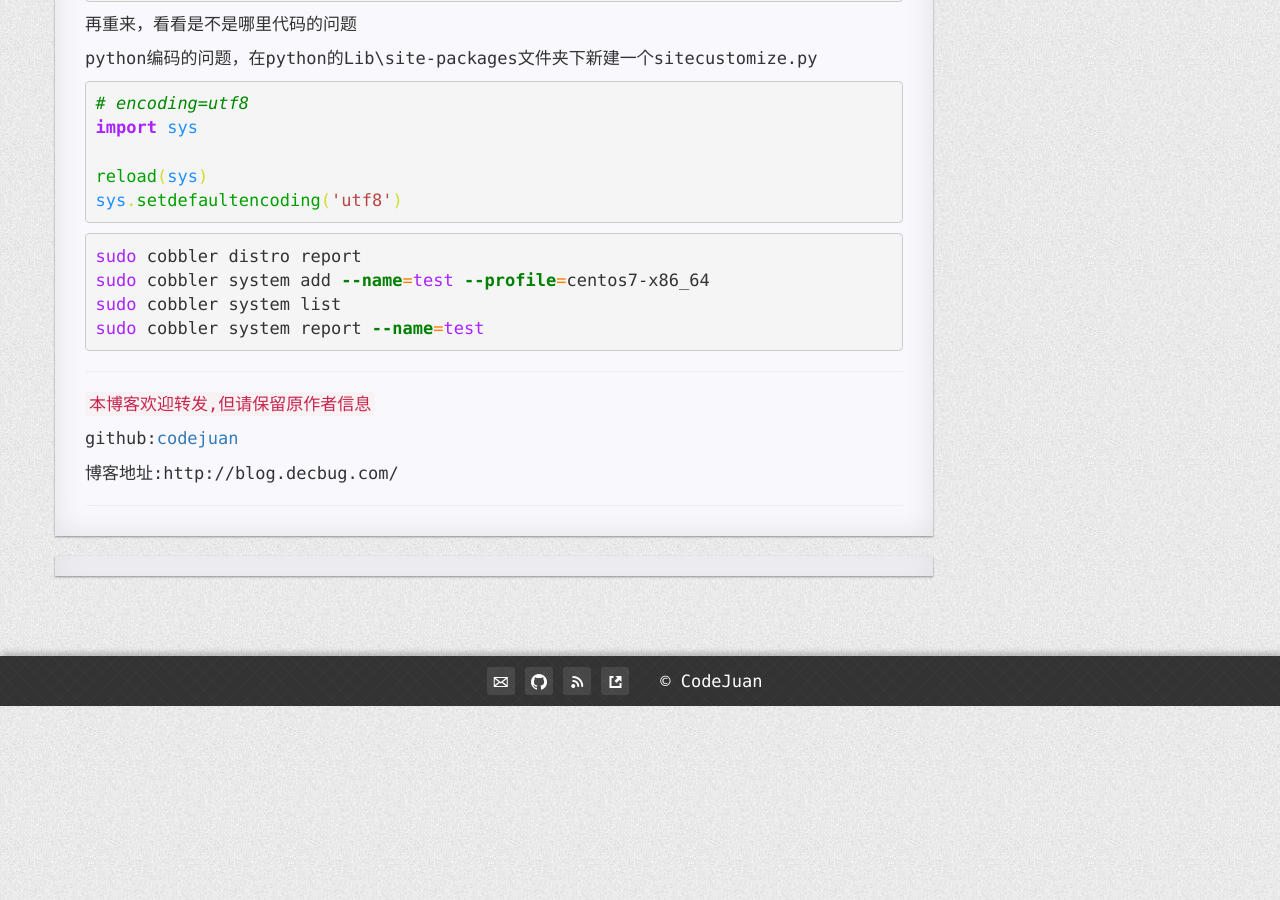
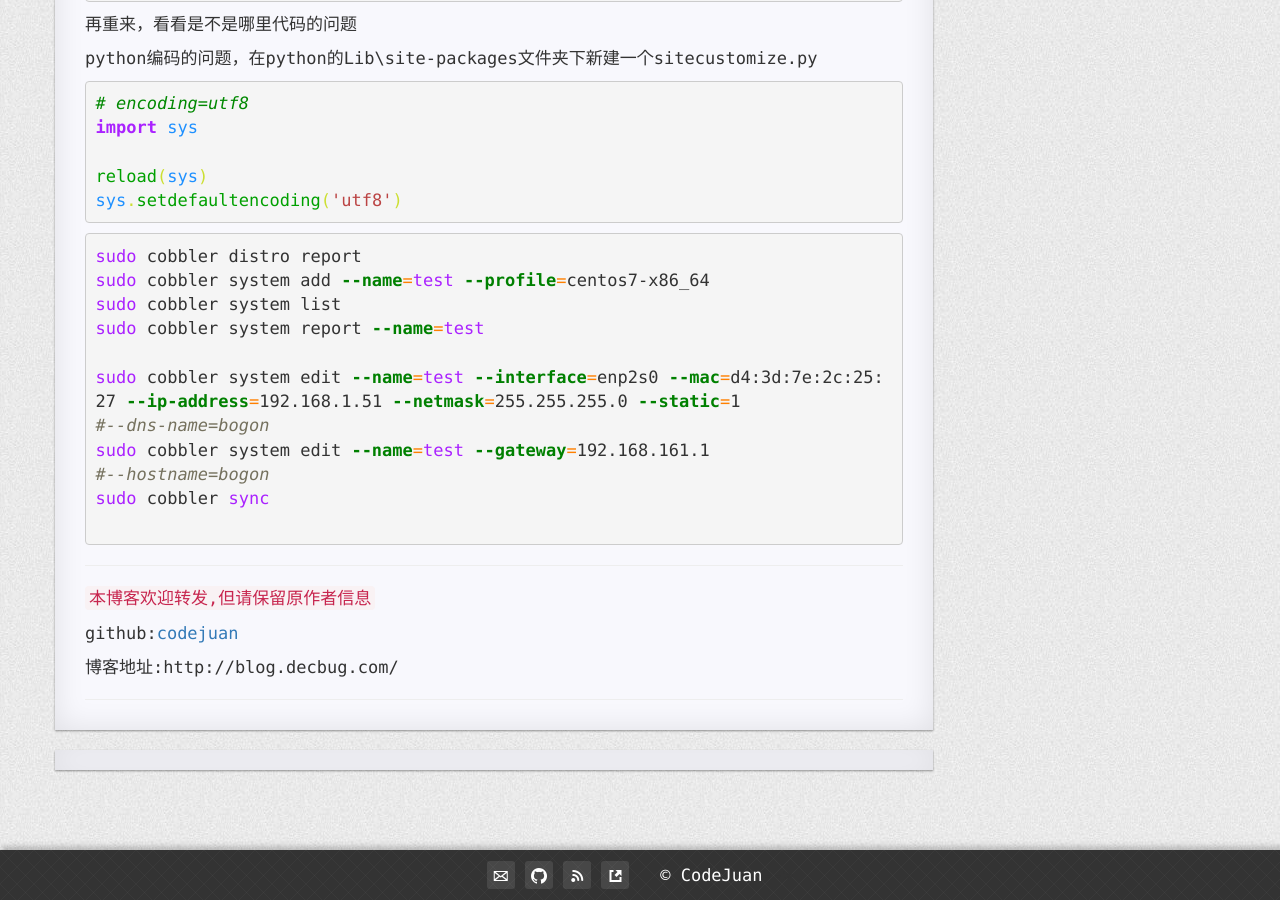
Before and after one commit to CodeJuan/codejuan.github.io2, a Jekyll site: the page built from _posts/2015-11-01-cobbler.md, in a window 1280 px wide and 900 px high, scrolled down 7125 px. Built offline with Jekyll 4.4.1, drawn with Linux system fonts in a browser that asks for light colours; nearby versions of some CDN libraries; Markdown is read by kramdown in place of the engine named in the settings; comment, search, counter and statistics services are not loaded.

Commit message:
Update 2015-11-01-cobbler.md

````diff
--- a/_posts/2015-11-01-cobbler.md
+++ b/_posts/2015-11-01-cobbler.md
@@ -314,6 +314,13 @@ sudo cobbler distro report
 sudo cobbler system add --name=test --profile=centos7-x86_64
 sudo cobbler system list
 sudo cobbler system report --name=test
+
+sudo cobbler system edit --name=test --interface=enp2s0 --mac=d4:3d:7e:2c:25:27 --ip-address=192.168.1.51 --netmask=255.255.255.0 --static=1
+#--dns-name=bogon
+sudo cobbler system edit --name=test --gateway=192.168.161.1
+#--hostname=bogon
+sudo cobbler sync
+
 ```
 
 -----------------------
````
